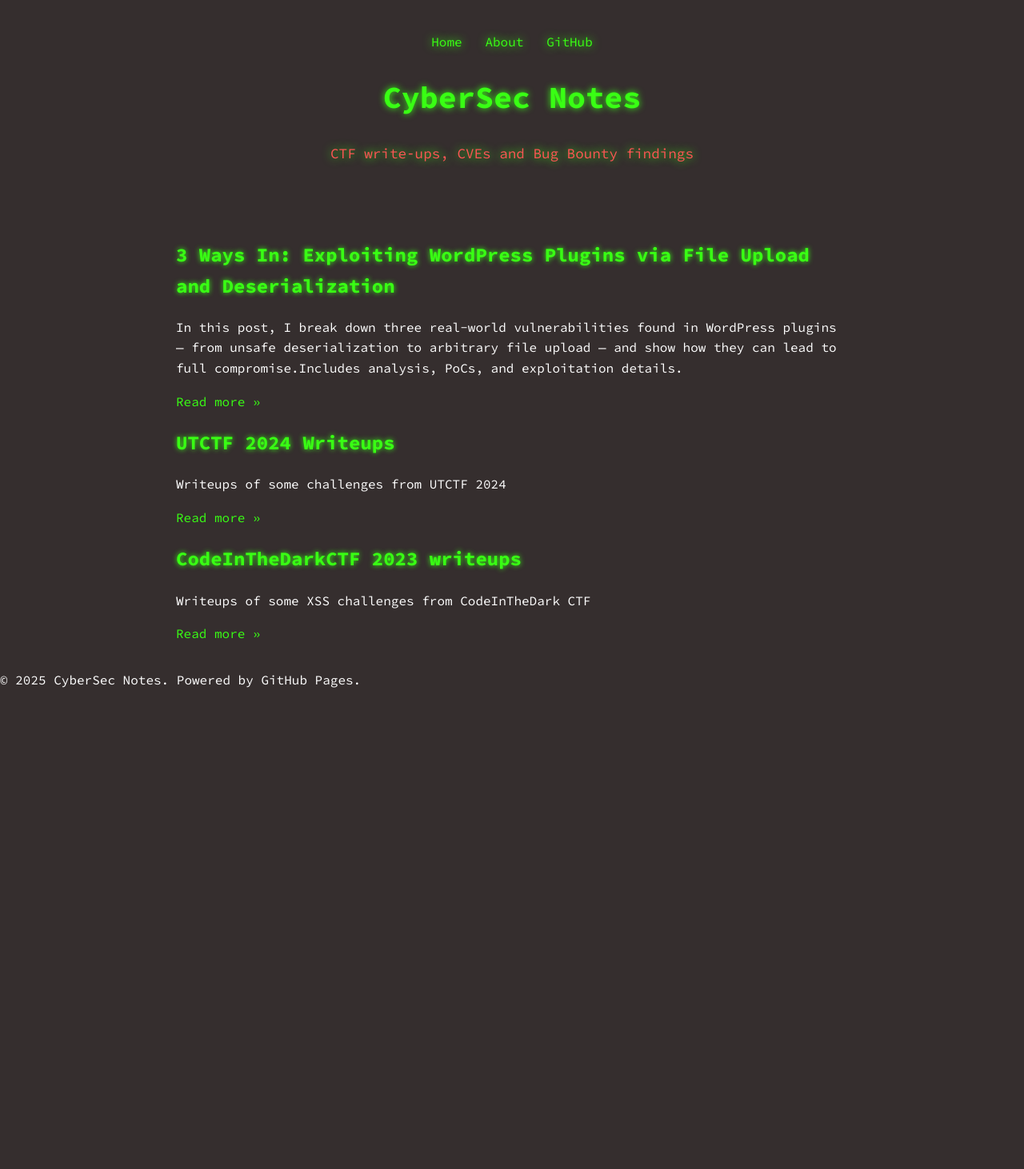
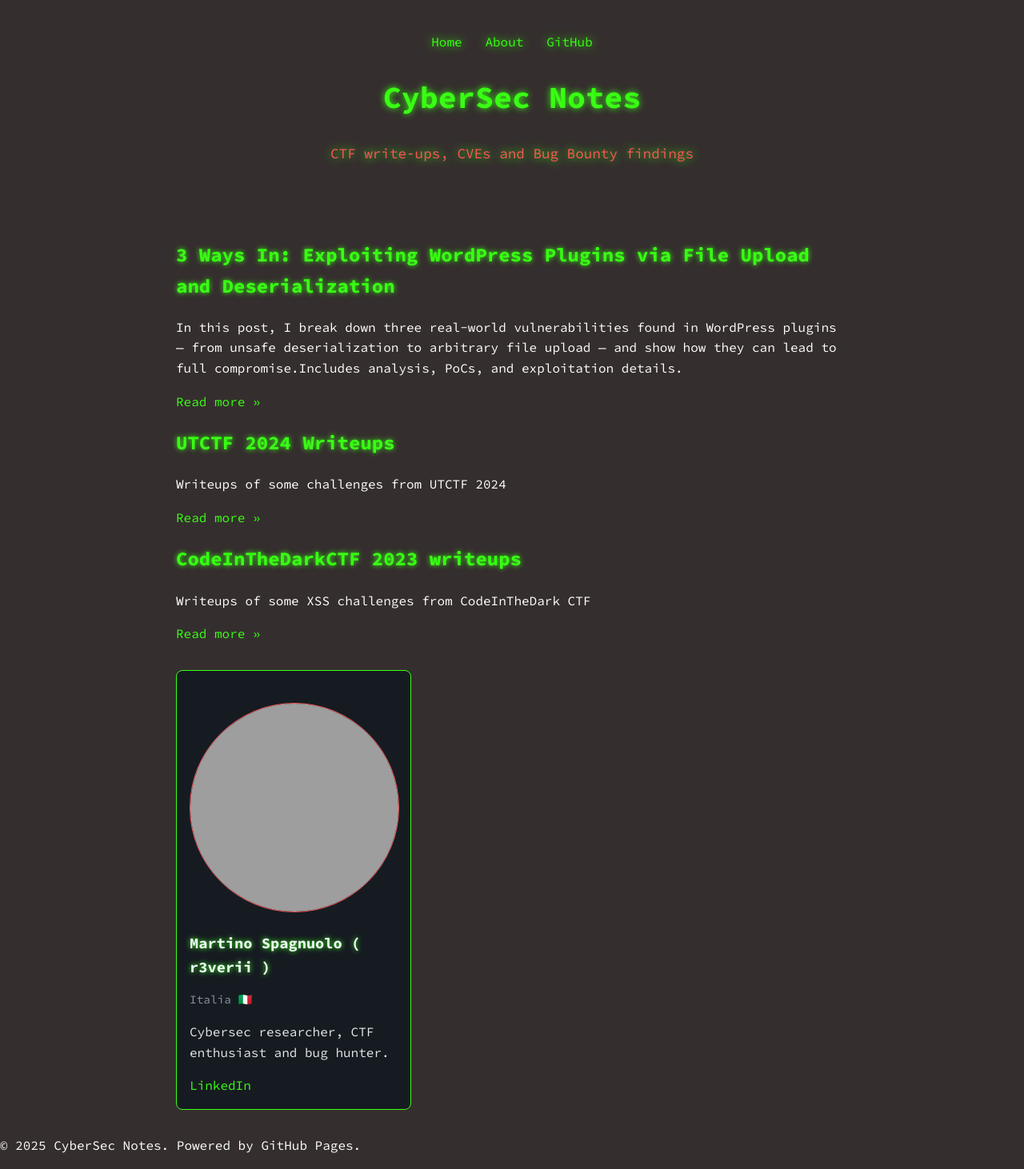
Before and after one commit to r3verii/r3verii.github.io, a Jekyll site: the page built from index.md, in a window 1280 px wide. Shown: the whole page at 80% size. Built offline with Jekyll 4.4.1, drawn with Linux system fonts in a browser that asks for light colours; nearby versions of some CDN libraries; before the commit the page ends 900 px from its top, so only the background shows below that; grey boxes are pictures that could not be loaded.

Commit message:
fix home

```diff
--- a/_config.yml
+++ b/_config.yml
@@ -8,3 +8,6 @@
   - jekyll-feed
   - jekyll-seo-tag
   - jekyll-sitemap
+author:
+  name: "Martino Spagnuolo ( r3verii )"
+  bio: "Cybersec researcher, CTF enthusiast and bug hunter."
--- a/assets/css/style.css
+++ b/assets/css/style.css
@@ -63,3 +63,50 @@
   margin:1.5rem auto;     /* center horizontally */
   border:1px solid #ff5555;
 }
+
+
+/* ==== Sidebar layout patch ==== */
+.home-grid {
+  display:flex;
+  flex-wrap:wrap;
+  gap:2rem;
+}
+.posts-list {
+  flex:1 1 60ch;
+}
+.sidebar {
+  flex:0 0 260px;
+  background:#161b22;
+  padding:1rem;
+  border:1px solid #39ff14;
+  border-radius:8px;
+  color:#e5e9ea;
+}
+.profile-pic {
+  width:100%;
+  border-radius:50%;
+  margin-bottom:1rem;
+  border:2px solid #ff5555;
+}
+.author-name {
+  margin:0;
+  color:#f0f6fc;
+}
+.sidebar .location {
+  font-size:0.9rem;
+  color:#8b949e;
+}
+.sidebar .bio {
+  margin:1rem 0;
+}
+.sidebar .social a {
+  color:#39ff14;
+  text-decoration:none;
+}
+.sidebar .social a:hover {
+  color:#ff5555;
+}
+@media(max-width: 768px){
+  .home-grid { flex-direction:column; }
+  .sidebar { order:-1; }
+}
--- a/index.md
+++ b/index.md
@@ -2,12 +2,24 @@
 layout: default
 title: Home
 ---
-<section class="posts-list">
-  {% for post in site.posts %}
-    <article class="post-item">
-      <h2><a href="{{ post.url | relative_url }}">{{ post.title }}</a></h2>
-      <p class="excerpt">{{ post.description | strip_html }}</p>
-      <a href="{{ post.url | relative_url }}">Read more &raquo;</a>
-    </article>
-  {% endfor %}
+<section class="home-grid">
+  <main class="posts-list">
+    {% for post in site.posts %}
+      <article class="post-item">
+        <h2><a href="{{ post.url | relative_url }}">{{ post.title }}</a></h2>
+        <p class="excerpt">{{ post.description | strip_html  }}</p>
+        <a href="{{ post.url | relative_url }}">Read more &raquo;</a>
+      </article>
+    {% endfor %}
+  </main>
+
+  <aside class="sidebar">
+    <img src="https://avatars.githubusercontent.com/u/143962203?v=4" alt="Profile picture" class="profile-pic">
+    <h3 class="author-name">{{ site.author.name }}</h3>
+    <p class="location">Italia 🇮🇹</p>
+    <p class="bio">{{ site.author.bio }}</p>
+    <div class="social">
+      <a href="https://www.linkedin.com/in/martino-spagnuolo/" target="_blank" rel="noopener">LinkedIn</a>
+    </div>
+  </aside>
 </section>
```
